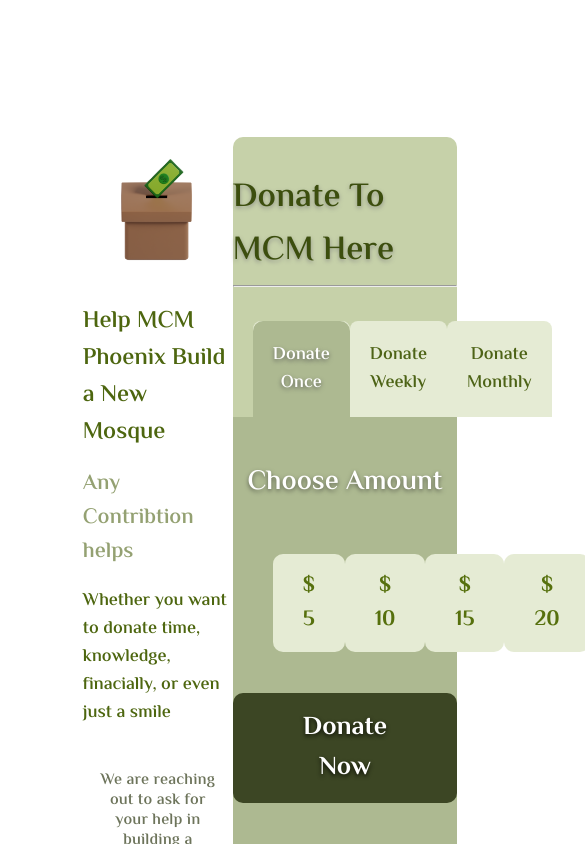
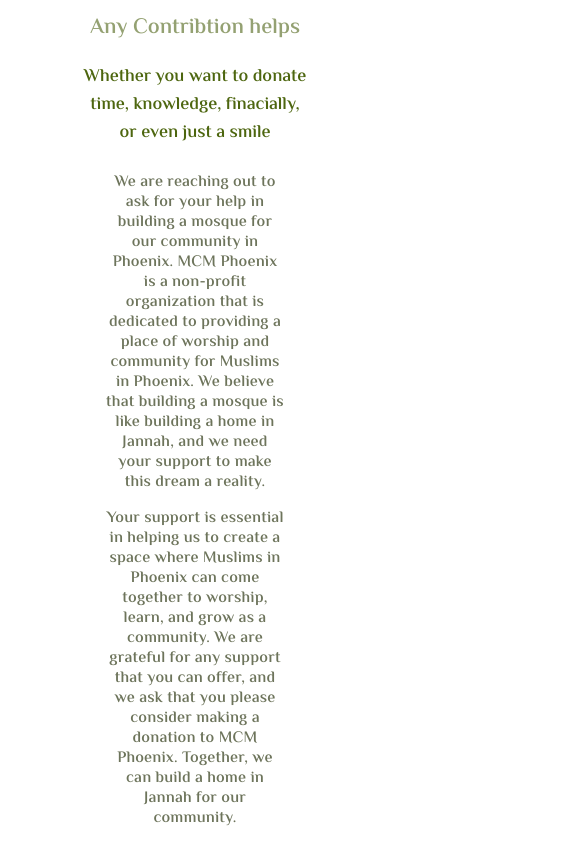
Before and after one commit to yacqu/mcmfigma, a React (Create React App) app: page /donate in a window 390 px wide. Shown: the part 1220-2064 px from the top of the page, 585 px wide, since content can reach past the window. Built offline with nearby package versions, Linux system fonts and the light colour scheme; no server answers.

Commit message:
donate page

```diff
--- a/src/components/donatepage/DonateCallToAction.scss
+++ b/src/components/donatepage/DonateCallToAction.scss
@@ -416,8 +416,20 @@
     }
 }
 
+.donate-action-container-right-side-car-other-amount {
+    padding: 15px 0px 1px 0px;
+    form {
+        input {
+            width: 150px;
+            height: 30px;
+            border: none;
+            border-radius: 10px;
+        }
+    }
+}
+
 .donate-action-container-right-side-car-donate-now {
-    padding: 15px 0px 35px 0px;
+    padding: 15px 0px 15px 0px;
 
     button {
         &:hover {
@@ -445,3 +457,69 @@
         }
     }
 }
+
+@media (max-width: 768px) {
+    .donate-action-container {
+        display: flex;
+        flex-direction: column;
+    }
+    .donate-action-title-container {
+        width: 100%;
+        display: flex;
+        flex-direction: column;
+        justify-content: flex-start;
+        align-items: center;
+        h1 {
+            text-align: center;
+        }
+        h2 {
+            text-align: center;
+        }
+        h3 {
+            text-align: center;
+            margin-bottom: 0;
+        }
+    }
+    .donate-action-container-right-side-car-buton-list {
+        width: 100%;
+        ul {
+            margin-bottom: 0;
+            padding-inline-start: 0;
+            padding: 10px 0px 0px 0px;
+            li {
+                &:hover {
+                    opacity: 0.7;
+                    box-shadow: 2px 2px 2px #888888;
+                }
+                button {
+                    width: 100px;
+                    height: 100%;
+                    text-align: center;
+                }
+            }
+        }
+    }
+    .donate-action-container-right-side-car-amount-list {
+        ul {
+            padding: 1px 15px 1px 15px;
+            width: 100%;
+            padding-inline-start: 0;
+            display: flex;
+            justify-content: space-between;
+            align-items: center;
+            li {
+                &:hover {
+                    opacity: 0.7;
+                    box-shadow: 2px 2px 2px #888888;
+                }
+                button {
+                    padding: 15px 10px 15px 10px;
+                    width: 100%;
+                    height: 100%;
+                }
+            }
+
+        }
+    }
+
+}
--- a/src/components/donatepage/DonateCallToAction.tsx
+++ b/src/components/donatepage/DonateCallToAction.tsx
@@ -112,6 +112,11 @@
             onClick={() => setHighlightedButton('25-button')}>$ 25</button></li>
         </ul>
     </div>
+    <div className="donate-action-container-right-side-car-other-amount">
+        <form>
+            <input type="number" placeholder='  $   enter amount' name="amount" />
+        </form>
+    </div>
 
     <div className='donate-action-container-right-side-car-donate-now'>
         <a href='https://www.paypal.com/donate/?hosted_button_id=LZGPUFLUNZC8E' >
@@ -150,7 +155,11 @@
             onClick={() => setHighlightedButton('25-button')}>$ 25</button></li>
         </ul>
     </div>
-
+    <div className="donate-action-container-right-side-car-other-amount">
+        <form>
+            <input type="number" placeholder='  $   enter amount' name="amount" />
+        </form>
+    </div>
     <div className='donate-action-container-right-side-car-donate-now'>
         <button>
             Donate Now
@@ -188,7 +197,11 @@
             onClick={() => setHighlightedButton('25-button')}>$ 25</button></li>
         </ul>
     </div>
-
+    <div className="donate-action-container-right-side-car-other-amount">
+        <form>
+            <input type="number" placeholder='  $   other amount' name="amount" />
+        </form>
+    </div>
     <div className='donate-action-container-right-side-car-donate-now'>
         <button>
             Donate Now
--- a/src/components/donatepage/DonationBar.scss
+++ b/src/components/donatepage/DonationBar.scss
@@ -1,11 +1,11 @@
-$donate-bar-wrapper-bg-color: #8a9176;
+$donate-bar-wrapper-bg-color: #c6d1a9;
 
-$donate-bar-btn-color: #4d660f;
+$donate-bar-btn-color: #3c4624;
 $donate-bar-btn-font-family: "El Messiri", Sans-serif;
 $donate-bar-btn-font-color: #e5ebd6;
 $donate-bar-btn-font-size: 26px;
 
-$donate-bar-title-font-color: #e5ebd6;
+$donate-bar-title-font-color: #3c4e0e;
 $donate-bar-title-font-family: "El Messiri", Sans-serif;
 $donate-bar-title-font-size: 36px;
 $donate-bar-title-font-weight: 600;
@@ -43,6 +43,7 @@
 .donate-bar-title {
     width: 600px;
     h1 {
+        text-shadow: 0px 2px 4px #91948a;
         color: $donate-bar-title-font-color;
         font-family: $donate-bar-title-font-family;
         font-size: $donate-bar-title-font-size;
@@ -118,6 +119,11 @@
             color: $donate-bar-btn-font-color;
         }
         button {
+            &:hover {
+                opacity: 0.7;
+                box-shadow: 2px 2px 2px #888888;
+                cursor: pointer;
+            }
             width: 100px;
             height: 60px;
             border: none;
@@ -128,5 +134,10 @@
             background-color:$donate-bar-btn-color;
         }
     }
+}
 
+@media (max-width: 768px) {
+    .donate-bar-wrapper{
+        display: none;
+    }
 }
--- a/src/components/donatepage/DonationBar.tsx
+++ b/src/components/donatepage/DonationBar.tsx
@@ -12,7 +12,7 @@
     <div className='donate-bar-wrapper'>
         <div className='donate-bar-container'>
             <div className="donate-bar-title">
-                <h1>Donation Progress</h1>
+                <h1>Donation Progress:</h1>
                 {/* <h2>Goal: $ 250,000</h2> */}
             </div>
             <div className="donate-bar-content">
--- a/src/components/pages/Donate.jsx
+++ b/src/components/pages/Donate.jsx
@@ -34,9 +34,7 @@
           <DonationBar />
         </DonateBarWrapper>
         <DonateWrapper>
-
           <DonateCallToAction />
-
         </DonateWrapper>
 
         <FooterWrapper>
@@ -160,7 +158,7 @@
 `;
 
 const DonateWrapper = styled.div`
-padding-top: 200px;
+padding-top: 60px;
 padding-bottom: 60px;
 width: 60%;
 display: flex;
@@ -171,7 +169,7 @@
 
 const DonateBarWrapper = styled.div`
 padding-top: 0px;
-padding-bottom: 60px;
+padding-bottom: 0px;
 width: 60%;
 display: flex;
 flex-direction: column;
```
